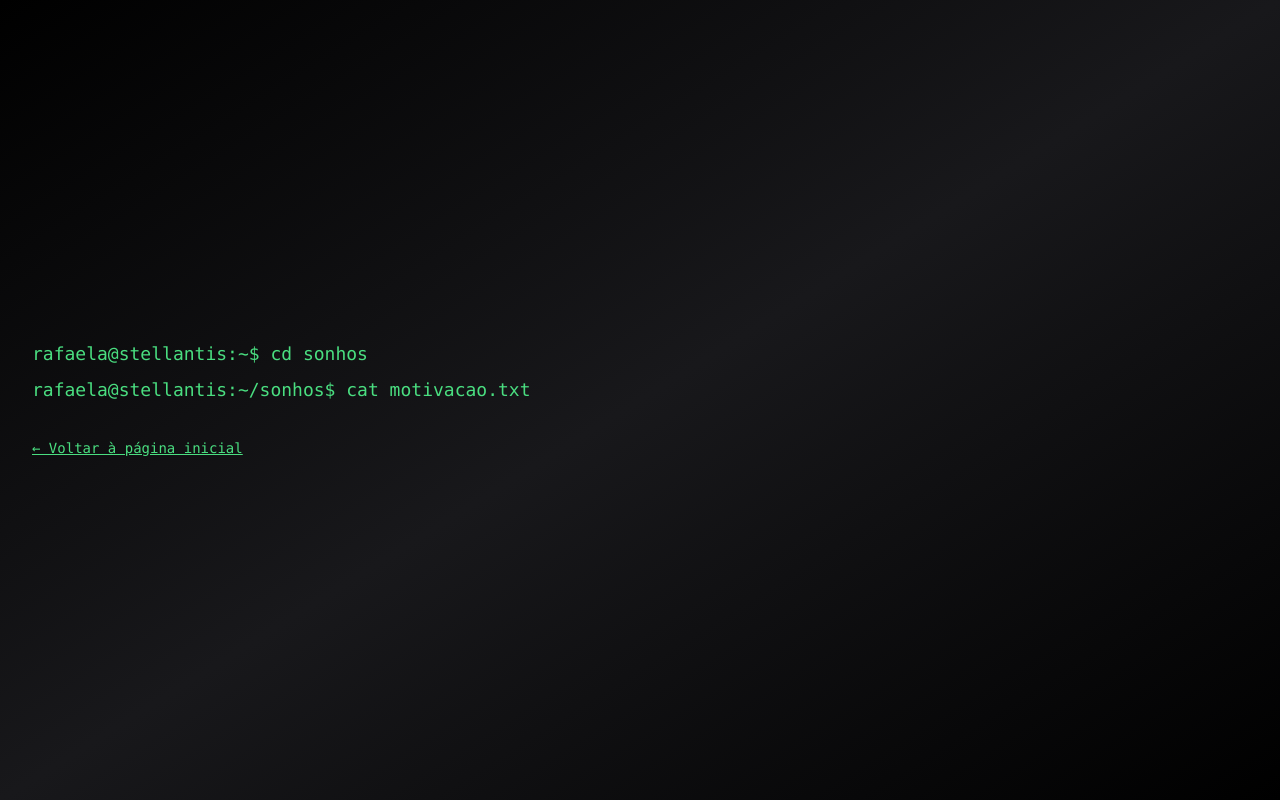
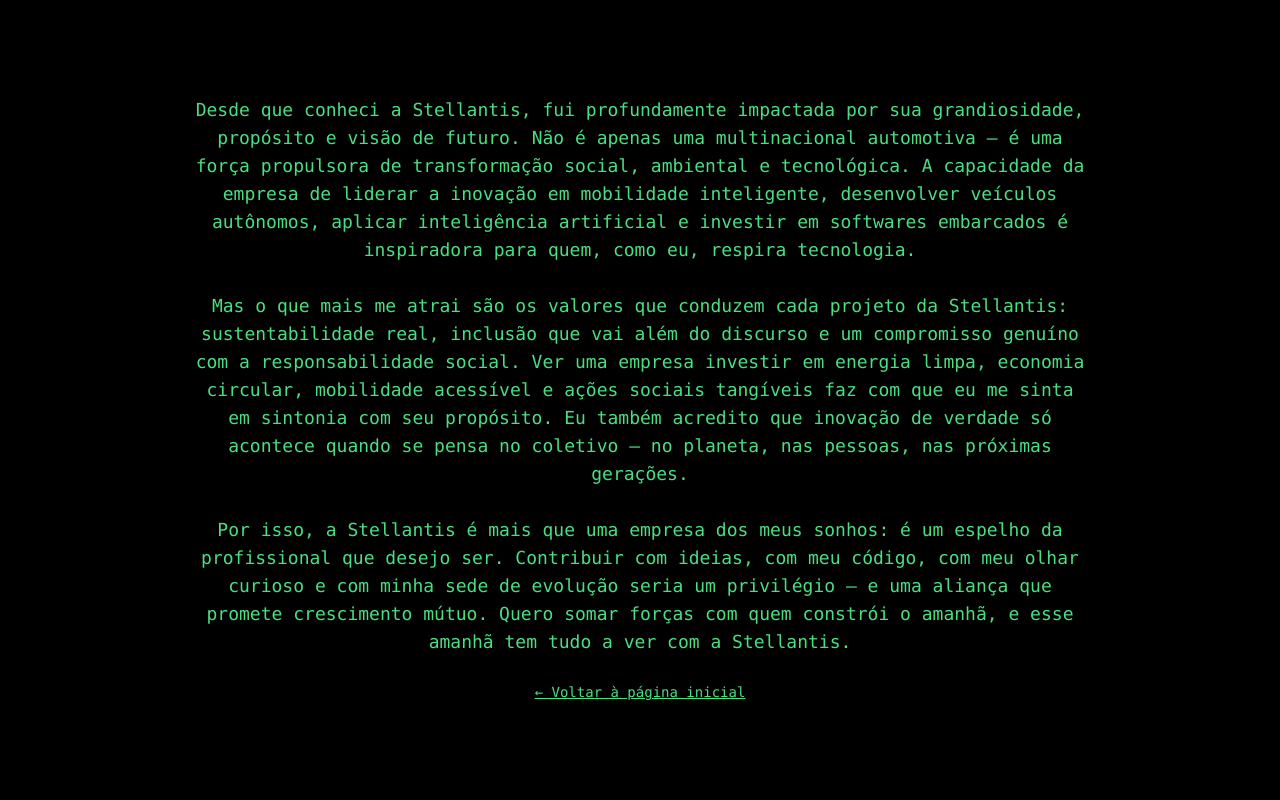
Before and after one commit to RafaelaRibe1ro/Stellantis-PS, a React (Vite) app in the folder poema-terminal/: page /stellantis in a window 1280 px wide. Built offline with nearby package versions, Linux system fonts and the light colour scheme.

Commit message:
fix: unindo frases em um único texto sem efeitos como o da main page

```diff
--- a/poema-terminal/src/Motivacao.jsx
+++ b/poema-terminal/src/Motivacao.jsx
@@ -1,44 +1,31 @@
 import { useEffect, useState } from 'react';
 
-const motivacao = [
-  "rafaela@stellantis:~$ cd sonhos",
-  "rafaela@stellantis:~/sonhos$ cat motivacao.txt",
-  "Desde que conheci a Stellantis, me encantei com seu impacto global e visão de futuro.",
-  "Vejo uma empresa que lidera a inovação em mobilidade inteligente e sustentável.",
-  "Admiro os softwares embarcados, a aplicação de IA em veículos autônomos e a excelência tecnológica.",
-  "Mas também admiro os valores: inclusão, sustentabilidade e responsabilidade social.",
-  "Vi ações sociais reais, projetos ambientais e investimentos no futuro do planeta.",
-  "Isso conversa diretamente com a Rafaela que liderou voluntariados e sempre quis transformar o mundo.",
-  "Quando vejo um carro Stellantis, não vejo só tecnologia – vejo propósito.",
-  "Meu desejo é contribuir com essa transformação, com ideias, código e dedicação.",
-  "Não busco apenas um estágio. Busco um espaço onde posso crescer junto com algo grandioso.",
-  "E sei que combino com a Stellantis porque acredito no mesmo futuro que ela quer construir.",
-  "rafaela@stellantis:~/sonhos$ echo \"Quero fazer parte dessa jornada.\""
-];
-
 export default function MotivacaoStellantis() {
-  const [displayedLines, setDisplayedLines] = useState([]);
-  const [lineIndex, setLineIndex] = useState(0);
+  const [showText, setShowText] = useState(false);
 
   useEffect(() => {
-    if (lineIndex >= motivacao.length) return;
-
     const timeout = setTimeout(() => {
-      setDisplayedLines((prev) => [...prev, motivacao[lineIndex]]);
-      setLineIndex((prev) => prev + 1);
-    }, 2000);
-
+      setShowText(true);
+    }, 500);
     return () => clearTimeout(timeout);
-  }, [lineIndex]);
+  }, []);
 
   return (
-    <div className="min-h-screen bg-black text-green-400 font-mono flex flex-col items-start justify-center p-8 bg-gradient-to-br from-black via-zinc-900 to-black">
-      {displayedLines.map((line, index) => (
-        <pre key={index} className="mb-2 text-left text-lg whitespace-pre-wrap">{line}</pre>
-      ))}
+    <div className="min-h-screen bg-black text-green-400 font-mono flex flex-col items-center justify-center p-8 text-center">
+      {showText && (
+        <>
+          <p className="text-lg max-w-4xl">
+            Desde que conheci a Stellantis, fui profundamente impactada por sua grandiosidade, propósito e visão de futuro. Não é apenas uma multinacional automotiva — é uma força propulsora de transformação social, ambiental e tecnológica. A capacidade da empresa de liderar a inovação em mobilidade inteligente, desenvolver veículos autônomos, aplicar inteligência artificial e investir em softwares embarcados é inspiradora para quem, como eu, respira tecnologia.
+            <br /><br />
+            Mas o que mais me atrai são os valores que conduzem cada projeto da Stellantis: sustentabilidade real, inclusão que vai além do discurso e um compromisso genuíno com a responsabilidade social. Ver uma empresa investir em energia limpa, economia circular, mobilidade acessível e ações sociais tangíveis faz com que eu me sinta em sintonia com seu propósito. Eu também acredito que inovação de verdade só acontece quando se pensa no coletivo — no planeta, nas pessoas, nas próximas gerações.
+            <br /><br />
+            Por isso, a Stellantis é mais que uma empresa dos meus sonhos: é um espelho da profissional que desejo ser. Contribuir com ideias, com meu código, com meu olhar curioso e com minha sede de evolução seria um privilégio — e uma aliança que promete crescimento mútuo. Quero somar forças com quem constrói o amanhã, e esse amanhã tem tudo a ver com a Stellantis.
+          </p>
           <div className="mt-6">
-        <a href="/" className="underline text-sm">← Voltar à página inicial</a>
-      </div>
+            <a href="/" className="underline text-sm">← Voltar à página inicial</a>
+          </div>
+        </>
+      )}
     </div>
   );
 }
--- a/poema-terminal/src/SobreMim.jsx
+++ b/poema-terminal/src/SobreMim.jsx
@@ -1,42 +1,24 @@
-import { useEffect, useState } from 'react';
-
-const sobreMim = [
-  "rafaela@stellantis:~$ cd perfil",
-  "rafaela@stellantis:~/perfil$ cat bio.txt",
-  "Meu nome é Rafaela Oliveira Ribeiro.",
-  "Tenho 23 anos e sou de Belo Horizonte - MG, com raízes no interior de Minas.",
-  "Atualmente curso Engenharia de Software na PUC Minas, com previsão de formatura em 2027.",
-  "Minha jornada começou na Engenharia de Petróleo, mas descobri na tecnologia meu verdadeiro caminho.",
-  "Sou apaixonada por resolver problemas, aprender coisas novas e transformar ideias em soluções.",
-  "Já atuei como estagiária, desenvolvedora back-end, voluntária e líder de ações sociais.",
-  "Participei de projetos acadêmicos incríveis como o QuelCaramel e o RoomBookings.",
-  "Tenho cursos em programação orientada a objetos, Laravel, Java, React, além de inglês avançado e Excel.",
-  "Trago comigo não só conhecimento técnico, mas também empatia, criatividade e senso de colaboração.",
-  "rafaela@stellantis:~/perfil$ echo \"Pronta para um novo desafio!\""
-];
+import React from 'react';
 
 export default function SobreMim() {
-  const [displayedLines, setDisplayedLines] = useState([]);
-  const [lineIndex, setLineIndex] = useState(0);
-
-  useEffect(() => {
-    if (lineIndex >= sobreMim.length) return;
-
-    const timeout = setTimeout(() => {
-      setDisplayedLines((prev) => [...prev, sobreMim[lineIndex]]);
-      setLineIndex((prev) => prev + 1);
-    }, 2000);
-
-    return () => clearTimeout(timeout);
-  }, [lineIndex]);
-
   return (
-    <div className="min-h-screen bg-black text-green-400 font-mono flex flex-col items-start justify-center p-8 bg-gradient-to-br from-black via-zinc-900 to-black">
-      {displayedLines.map((line, index) => (
-        <pre key={index} className="mb-2 text-left text-lg whitespace-pre-wrap">{line}</pre>
-      ))}
-      <div className="mt-6">
-        <a href="/" className="underline text-sm">← Voltar à página inicial</a>
+    <div className="min-h-screen bg-black text-green-400 font-mono flex items-center justify-center p-8 bg-gradient-to-br from-black via-zinc-900 to-black">
+      <div className="max-w-4xl text-center text-lg leading-relaxed">
+        <p className="mb-4">
+          Tenho 23 anos e atualmente curso Engenharia de Software na PUC Minas. Antes disso, vivi uma experiência transformadora ao estudar por três anos Engenharia de Petróleo no Espírito Santo. Foi lá que descobri uma vocação mais profunda: a tecnologia. Entre fórmulas e cálculos, encontrei na programação um novo mundo, onde criatividade e lógica se unem para resolver problemas reais.
+        </p>
+        <p className="mb-4">
+          Sou movida por propósito. Na universidade, assumi a liderança de ações sociais no Capítulo Estudantil da SPE, coordenando campanhas de doações e impactando diretamente a vida de muitas pessoas. Essa experiência fortaleceu minha empatia, proatividade e senso de responsabilidade.
+        </p>
+        <p className="mb-4">
+          Minha trajetória profissional reflete essa busca por evolução contínua. Fui assessora de desenvolvimento na Adapti, onde desenvolvia sites e sistemas em PHP com Laravel. Depois, atuei como estagiária na Construsite Brasil, lidando com projetos reais e desafiadores. Em seguida, fui desenvolvedora júnior na Leadtax, desenvolvendo automações para serviços de hospitais. Mais recentemente, integrei a equipe da STR Sistemas como estagiária de QA, ampliando minha visão sobre qualidade de software e testes.
+        </p>
+        <p>
+          Essas vivências me ensinaram mais do que linguagens de programação — me ensinaram a escutar, adaptar, construir em equipe e crescer com cada desafio. Hoje, trago comigo essa bagagem técnica, humana e criativa, pronta para contribuir com projetos que realmente façam a diferença.
+        </p>
+        <div className="mt-8">
+          <a href="/" className="underline text-sm">← Voltar à página inicial</a>
+        </div>
       </div>
     </div>
   );
```
